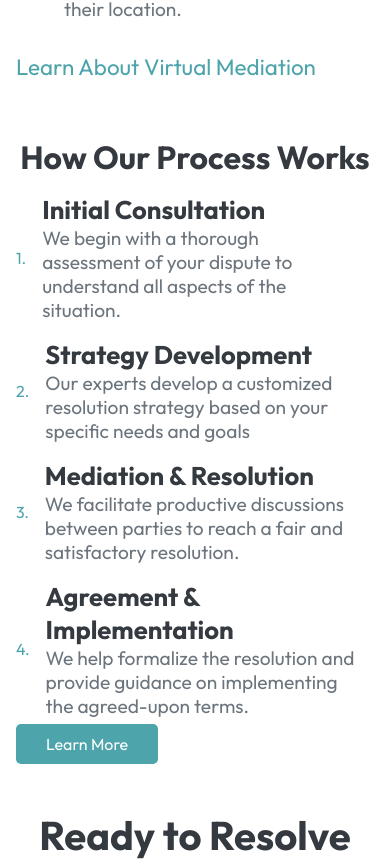
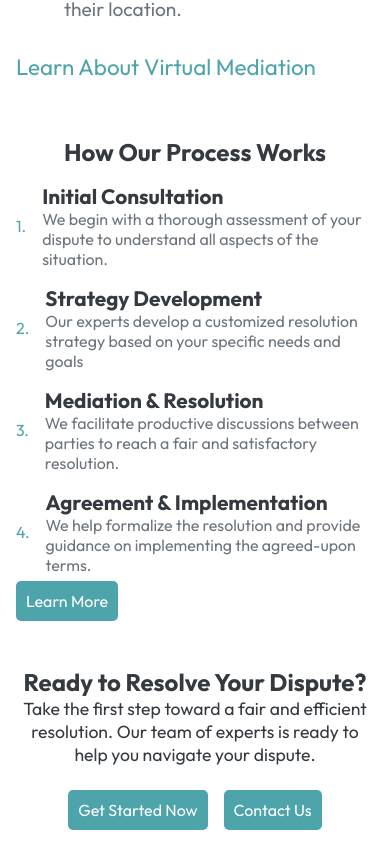
Before and after one commit to ozi-sadiq-kasai/bridge, a React (Vite) app: page / in a window 390 px wide. Shown: the part 2757-3618 px from the top of the page. Built offline with nearby package versions, Linux system fonts and the light colour scheme.

Commit message:
process query

```diff
--- a/src/components/processes/Processes.css
+++ b/src/components/processes/Processes.css
@@ -60,6 +60,9 @@
 
 /* QUERIES */
 @media screen and (max-width: 768px) {
+  .process h2 {
+  font-size: 1.5rem;
+}
   .process__content {
     flex-direction: column;
   }
@@ -69,4 +72,17 @@
   .process__content--list {
     flex: 1;
   }
+ .process__content--list h3 {
+  font-size: 1.3rem;
 }
+.process__content--list p {
+  font-size: 1rem;
+  width: 100%;
+}
+.process a {
+  background-color: #4da4ab;
+  padding: 10px ;
+  border-radius: 5px;
+  color: white;
+}
+}
```
